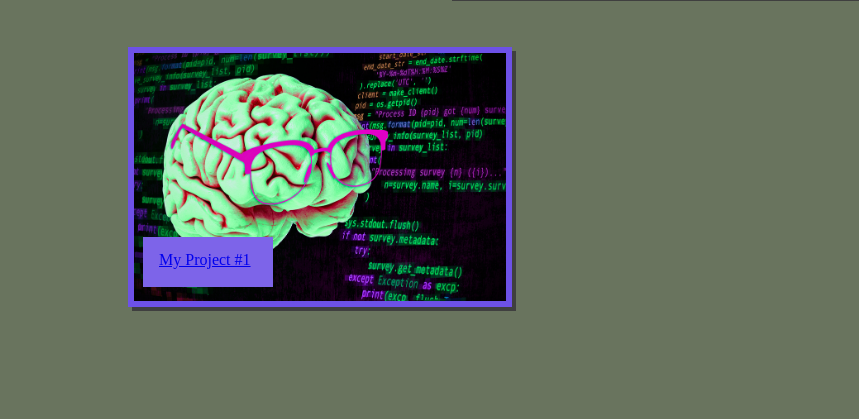
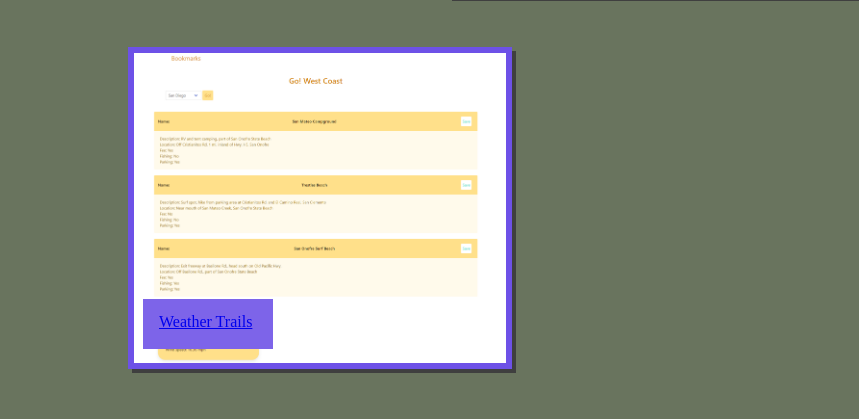
Before and after one commit to Vingrass/Portfolio-Website, a plain HTML site: page index.html in a window 1280 px wide. Shown: the part 1060-1479 px from the top of the page, 0-859 px from the left. Drawn offline with Linux system fonts and the light colour scheme.

Commit message:
Added Weather Trails site to project list

```diff
--- a/index.html
+++ b/index.html
@@ -55,9 +55,9 @@
 
 
         <div id="Second-App">
-            <a href="./Assets/AppPage/App-Filler.html"><img src="./Assets/code-img-2.jpg" title="My Project">
+            <a href="https://julie0327.github.io/trails_weather/"><img src="./Assets/trails.PNG" title="Weather Trails">
 
-            <div><p>My Project #1</p></div>
+            <div><p>Weather Trails</p></div>
         </div>
 
 
```
Also changed, not shown: Assets/trails.PNG (added).
